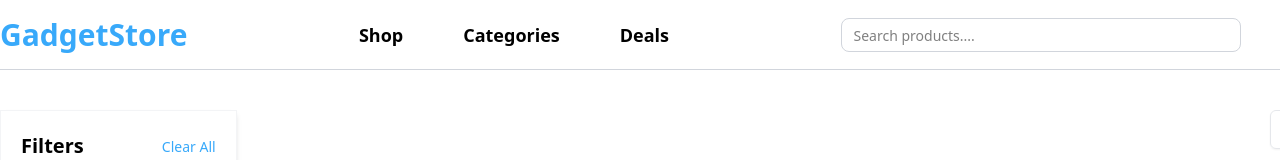
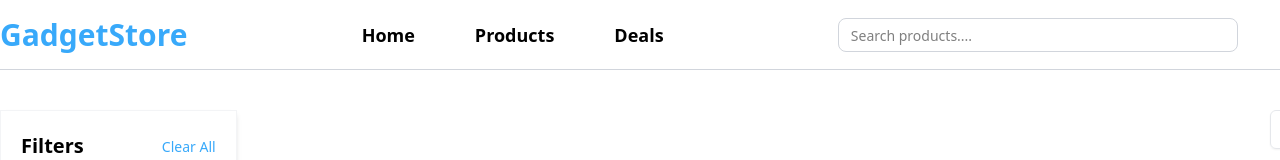
Before and after one commit to omerali6093/React-FilterPage, a React (Vite) app: page / in a window 1280 px wide. Shown: the top 160 px of the page. Built offline with nearby package versions, Linux system fonts and the light colour scheme.

Commit message:
nav name changes

```diff
--- a/src/components/Header.jsx
+++ b/src/components/Header.jsx
@@ -9,8 +9,8 @@ function Header() {
             </div>
 
             <div className="header-navbars flex items-center list-none gap-15 text-lg">
-                <li className="font-semibold cursor-pointer">Shop</li>
-                <li className="font-semibold cursor-pointer">Categories</li>
+                <li className="font-semibold cursor-pointer">Home</li>
+                <li className="font-semibold cursor-pointer">Products</li>
                 <li className="font-semibold cursor-pointer">Deals</li>
             </div>
 
```
